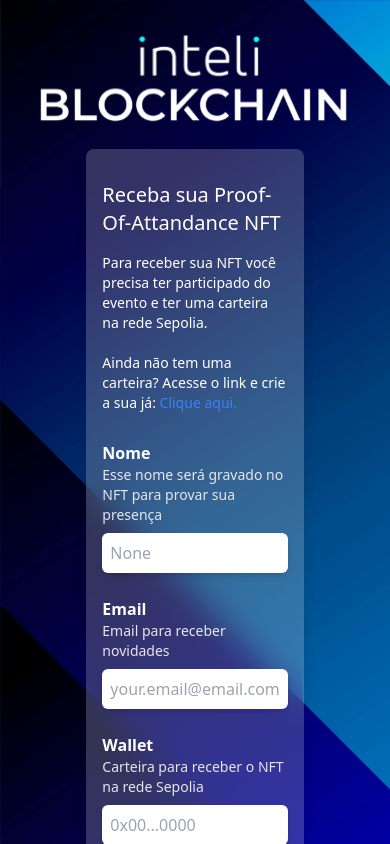
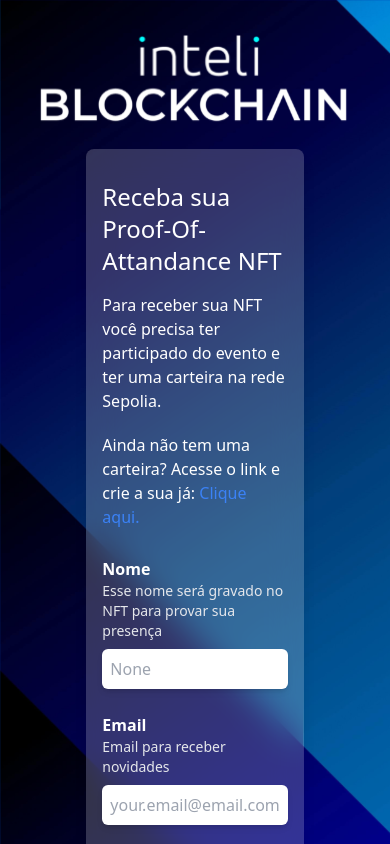
Before and after one commit to HeitorCand/workBlockchain, a React (Vite) app: page / in a window 390 px wide. Shown: the top 844 px of the page. Built offline with nearby package versions, Linux system fonts and the light colour scheme.

Commit message:
ajustes size

```diff
--- a/src/App.jsx
+++ b/src/App.jsx
@@ -7,15 +7,15 @@
         <img src="src/assets/logo.svg" alt="logo" />
 
         <div className="shadow-lg rounded-lg w-4/6 text-left bg-white text-white bg-opacity-20 px-4 py-8 mt-5 backdrop-blur-lg">
-          <p className="text-xl md:text-2xl mb-4 ">
+          <p className="text-2xl mb-4 ">
             Receba sua Proof-Of-Attandance NFT
           </p>
-          <p className="text-sm md:text-base">
+          <p className="text-base">
             Para receber sua NFT você precisa ter participado do evento e ter
             uma carteira na rede Sepolia.
           </p>
 
-          <p className="py-5 text-sm md:text-base">
+          <p className="py-5 text-base">
             Ainda não tem uma carteira? Acesse o link e crie a sua já:{" "}
             <a className="text-blue-500 hover:underline" href="https://metamask.io/download/">
               Clique aqui.
```
